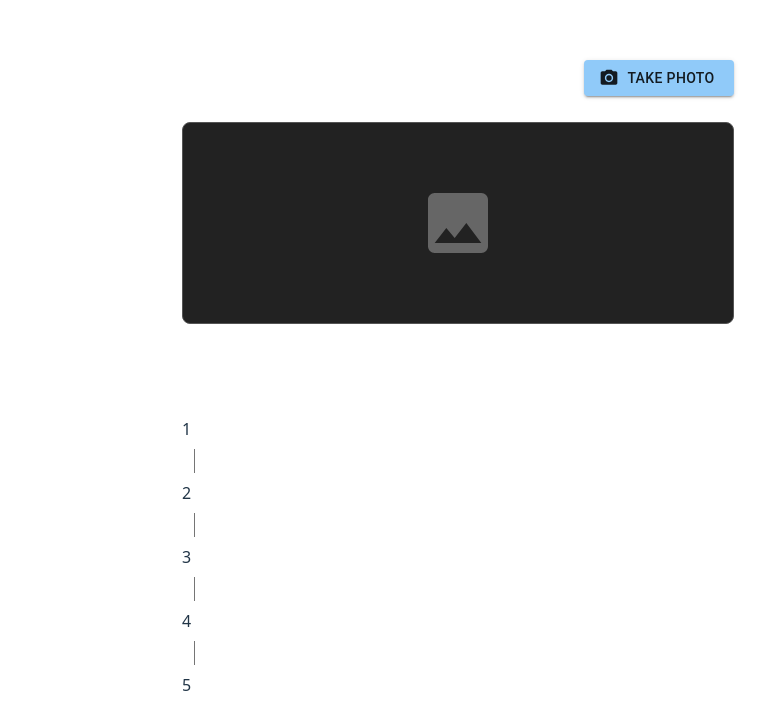
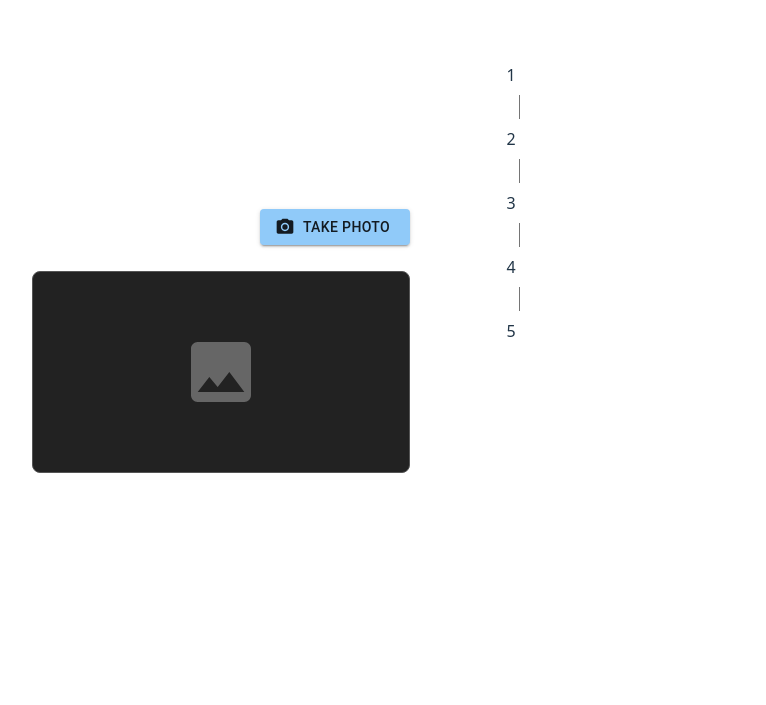
Before and after one commit to CJOWood/ai-receipt-scanner-for-ynab, a React (Vite) app in the folder client/: page / in a window 1280 px wide. Shown: the part 126-831 px from the top of the page, without its empty margins (182-948 px from the left). After the commit the page ends 800 px from the top, so only its background shows below. Built offline with nearby package versions, Linux system fonts and the light colour scheme; no server answers.

Commit message:
Refactors layout and structure of receipt processing UI for improved responsiveness and user experience

```diff
--- a/client/src/App.tsx
+++ b/client/src/App.tsx
@@ -328,7 +328,17 @@ function App() {
 
   return (
     <ThemeProvider theme={theme}>
-      <Container maxWidth="sm" sx={{ textAlign: 'center', mt: 4 }}>
+      <Container maxWidth="md" sx={{ mt: 4 }}>
+        <Box
+          sx={{
+            display: 'flex',
+            flexDirection: { xs: 'column', md: 'row' },
+            alignItems: { xs: 'stretch', md: 'flex-start' },
+            gap: 4,
+          }}
+        >
+          {/* Form Section */}
+          <Box sx={{ flex: 1, minWidth: 0 }}>
             <Autocomplete
               autoHighlight
               options={accounts}
@@ -490,8 +500,30 @@ function App() {
                 </Button>
               )}
             </Box>
+          </Box>
 
-        <Box sx={{ mt: 4 }}>
+          {/* Vertical Divider for desktop only */}
+          <Box
+            sx={{
+              display: { xs: 'none', md: 'flex' },
+              alignItems: 'stretch',
+              mx: 2,
+            }}
+          >
+            <Box
+              sx={{
+                width: '1px',
+                backgroundColor: 'divider',
+                height: '100%',
+                minHeight: 400,
+                alignSelf: 'stretch',
+                opacity: 0.5,
+              }}
+            />
+          </Box>
+
+          {/* Stepper Section */}
+          <Box sx={{ flex: 1, minWidth: 0, mt: { xs: 4, md: 0 }, display: 'flex', flexDirection: 'column', justifyContent: { xs: 'flex-start', md: 'center' }, height: { md: '100%' } }}>
             <Stepper activeStep={activeStep} orientation="vertical">
               {steps.map((label, index) => (
                 <Step key={label} expanded={index <= activeStep}>
@@ -526,6 +558,7 @@ function App() {
               ))}
             </Stepper>
           </Box>
+        </Box>
       </Container>
     </ThemeProvider>
   )
```
Lines whose indentation alone changed are shown as unchanged.
